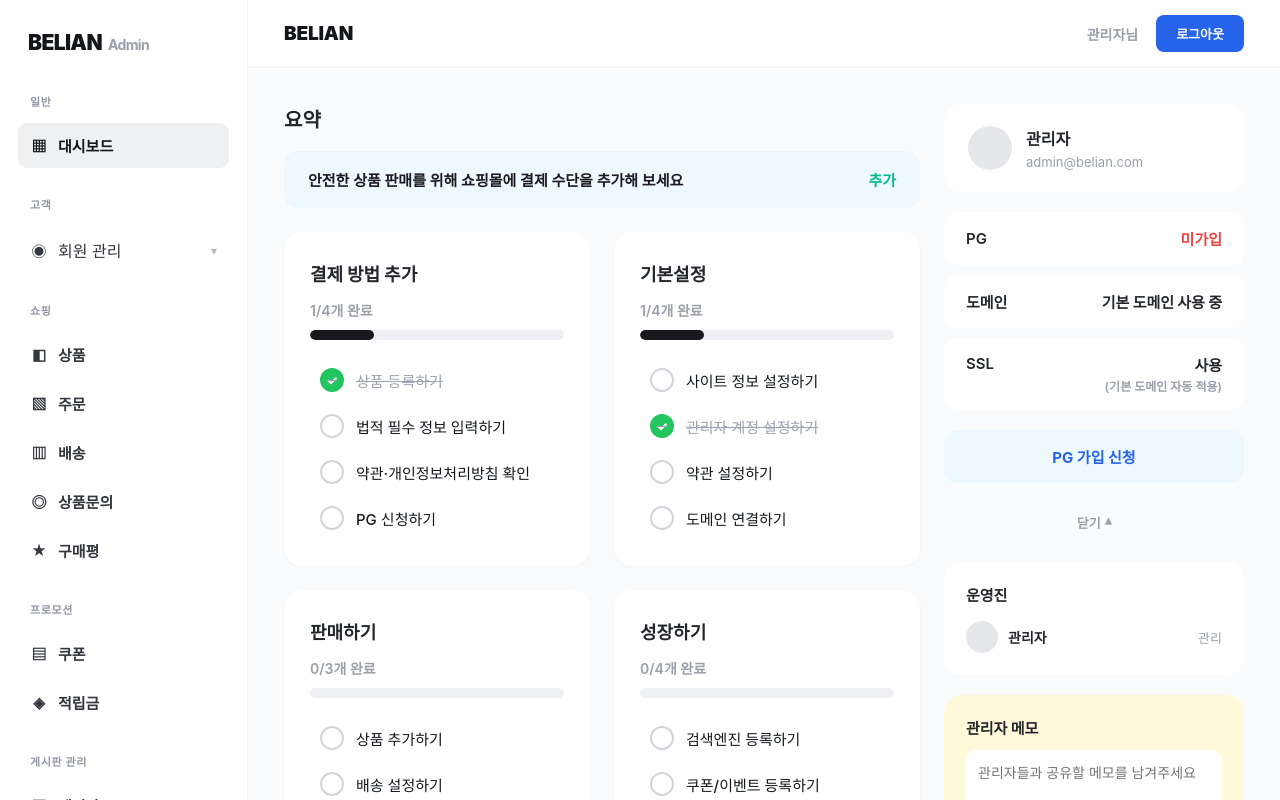
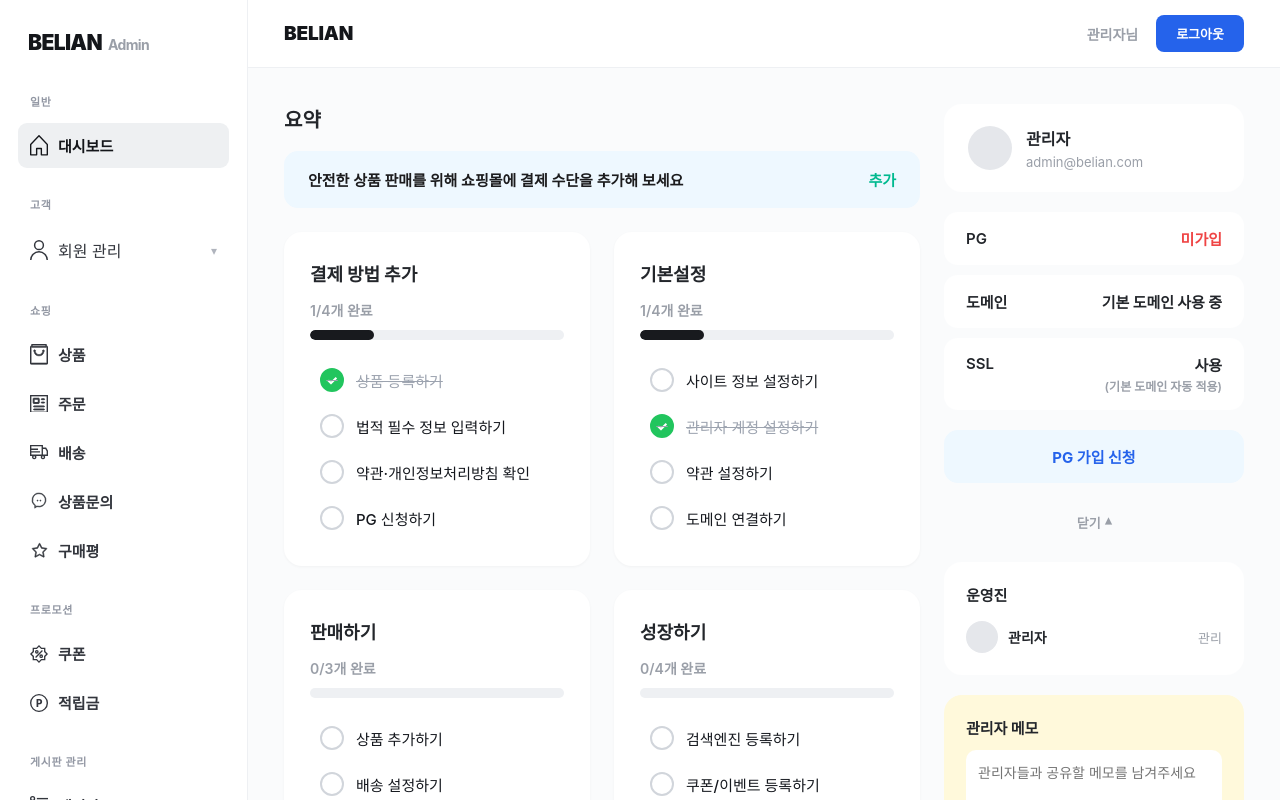
Before and after one commit to youzam136-sudo/belian-admin, a React (Vite) app: page / in a window 1280 px wide. Shown: the top 800 px of the page. Built offline with nearby package versions, Linux system fonts and the light colour scheme.

Commit message:
Update Sidebar.tsx

```diff
--- a/src/components/Sidebar.tsx
+++ b/src/components/Sidebar.tsx
@@ -1,19 +1,35 @@
 import { useState } from "react";
 import { NavLink, useLocation } from "react-router-dom";
 import "../styles/layout.css";
+import {
+    DashboardIcon,
+    MembersIcon,
+    ProductsIcon,
+    OrdersIcon,
+    ShippingIcon,
+    InquiriesIcon,
+    ReviewsIcon,
+    CouponsIcon,
+    PointsIcon,
+    BoardIcon,
+    GeneralIcon,
+} from "./icons/SidebarIcons";
+
+const svgIcons: Record<string, React.ComponentType<{ className?: string }>> = {
+    "대시보드": DashboardIcon,
+    "회원 관리": MembersIcon,
+    "상품": ProductsIcon,
+    "주문": OrdersIcon,
+    "배송": ShippingIcon,
+    "상품문의": InquiriesIcon,
+    "구매평": ReviewsIcon,
+    "쿠폰": CouponsIcon,
+    "적립금": PointsIcon,
+    "게시판": BoardIcon,
+    "일반": GeneralIcon,
+};
 
 const icons: Record<string, string> = {
-    "대시보드": "▦",
-    "회원 관리": "◉",
-    "상품": "◧",
-    "주문": "▧",
-    "배송": "▥",
-    "상품문의": "◎",
-    "구매평": "★",
-    "쿠폰": "▤",
-    "적립금": "◈",
-    "게시판": "▦",
-    "일반": "⚙",
     "SEO": "◉",
     "약관": "▥",
     "전자결제": "◈",
@@ -94,6 +110,14 @@
         setOpenParents((prev) => ({ ...prev, [label]: !prev[label] }));
     };
 
+    const renderIcon = (label: string) => {
+        const SvgIcon = svgIcons[label];
+        if (SvgIcon) {
+            return <SvgIcon className="admin-sidebar-icon-svg" />;
+        }
+        return icons[label];
+    };
+
     return (
         <aside className="admin-sidebar">
             <div className="admin-sidebar-logo">
@@ -121,7 +145,7 @@
                                         }
                                     >
                                         <span className="admin-sidebar-icon">
-                                            {icons[item.label]}
+                                            {renderIcon(item.label)}
                                         </span>
                                         {item.label}
                                     </NavLink>
@@ -148,7 +172,7 @@
                                         onClick={() => toggleParent(item.label)}
                                     >
                                         <span className="admin-sidebar-icon">
-                                            {icons[item.label]}
+                                            {renderIcon(item.label)}
                                         </span>
                                         {item.label}
                                         <span
```
